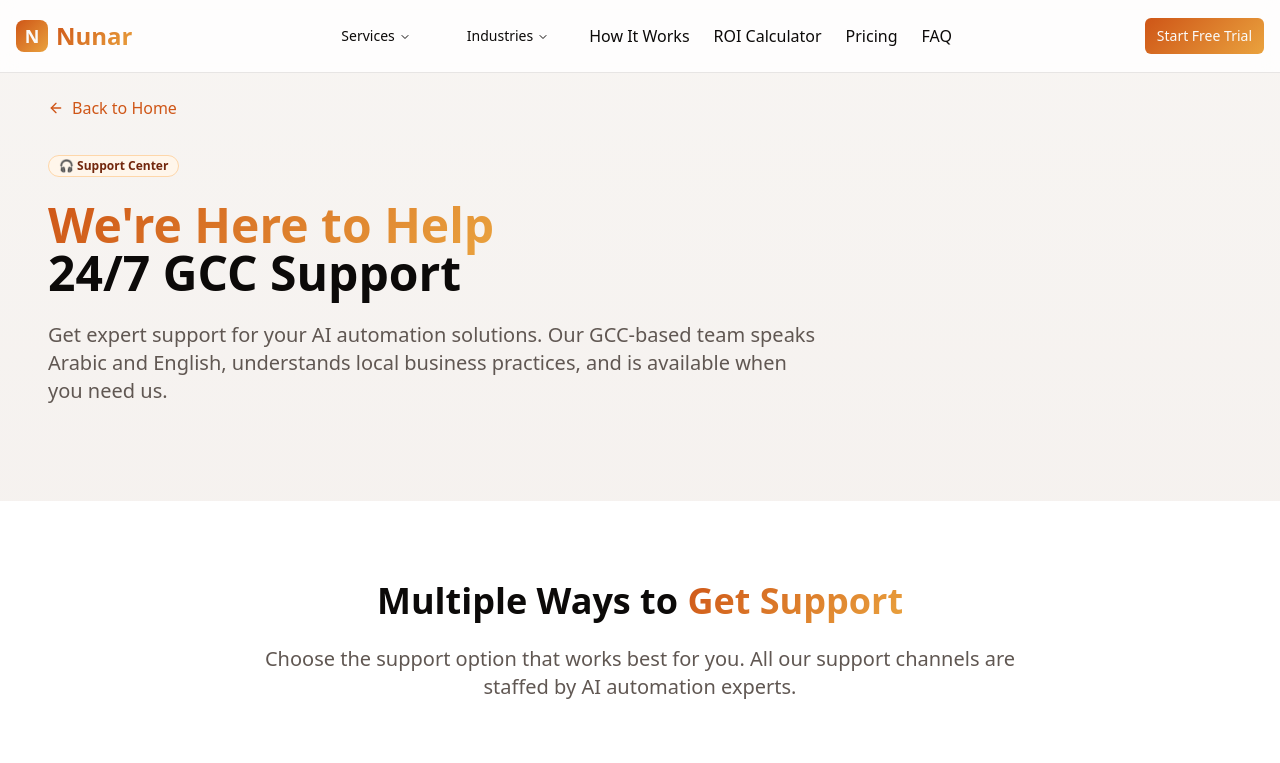
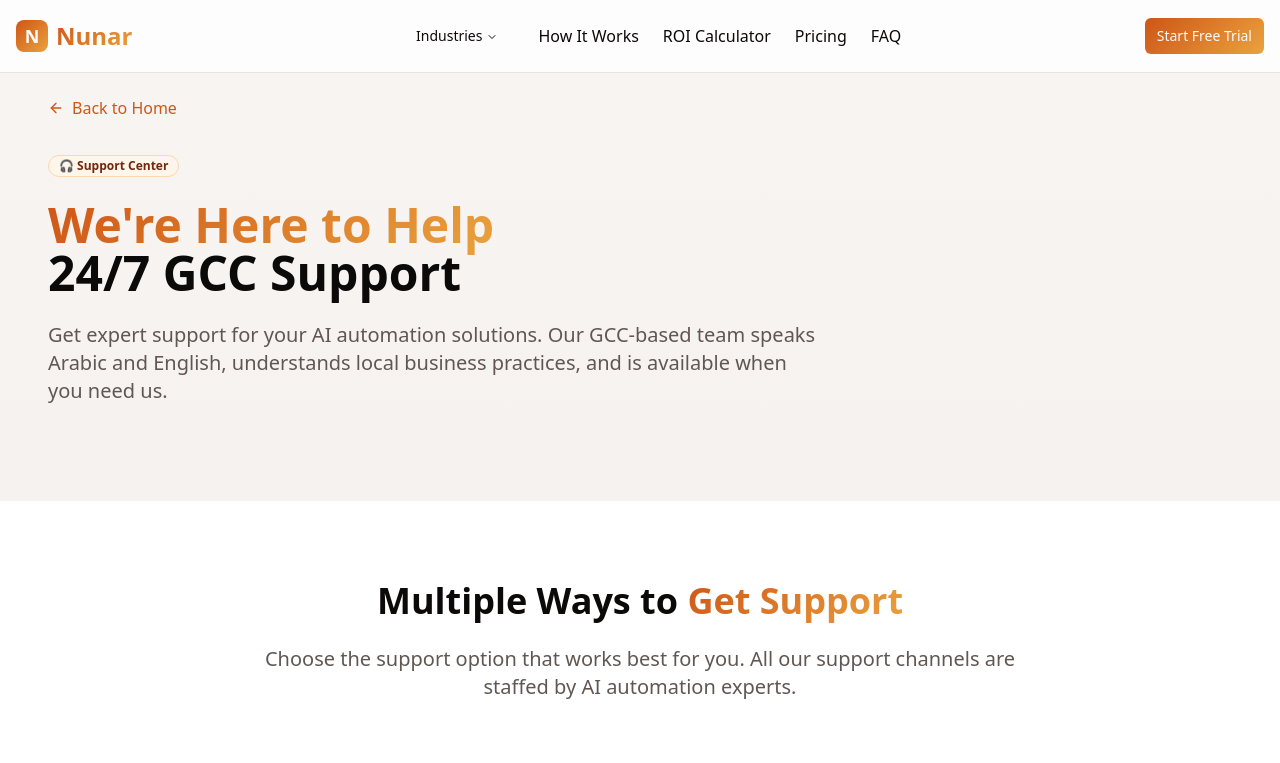
Before and after one commit to santhsohha/gcc-ai-assist, a React (Vite) app: page /support in a window 1280 px wide. Shown: the top 763 px of the page. Built offline with nearby package versions, Linux system fonts and the light colour scheme.

Commit message:
Visual edit in Lovable
Edited UI in Lovable

```diff
--- a/src/components/Navigation.tsx
+++ b/src/components/Navigation.tsx
@@ -16,9 +16,7 @@ const Navigation = () => {
         <NavigationMenu className="hidden md:flex">
           <NavigationMenuList className="space-x-6">
             <NavigationMenuItem>
-              <NavigationMenuTrigger className="text-foreground hover:text-primary transition-colors bg-transparent hover:bg-transparent focus:bg-transparent data-[active]:bg-transparent data-[state=open]:bg-transparent">
-                Services
-              </NavigationMenuTrigger>
+
               <NavigationMenuContent>
                 <div className="w-[300px] p-2">
                   <NavigationMenuLink asChild>
@@ -147,10 +145,8 @@ const Navigation = () => {
         </NavigationMenu>
 
         <div className="flex items-center space-x-4">
-          <Button size="sm" className="bg-gradient-primary hover:shadow-glow" aria-label="Start Free Trial of AI Automation" asChild>
-            <a href="https://app.apollo.io/#/meet/kms-oa7-aeq/30-min" target="_blank" rel="noopener noreferrer">
-              Start Free Trial
-            </a>
+          <Button size="sm" className="bg-gradient-primary hover:shadow-glow" aria-label="Start Free Trial of AI Automation">
+            Start Free Trial
           </Button>
         </div>
       </div>
```
